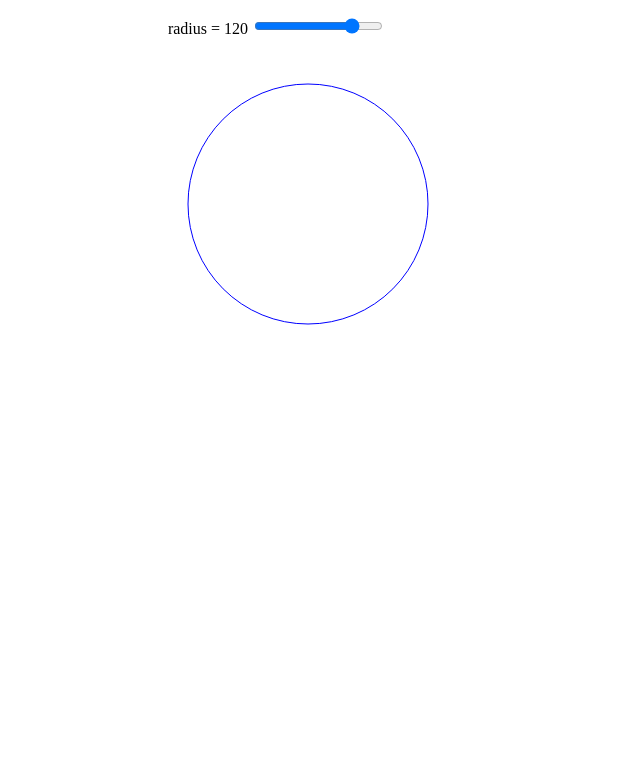
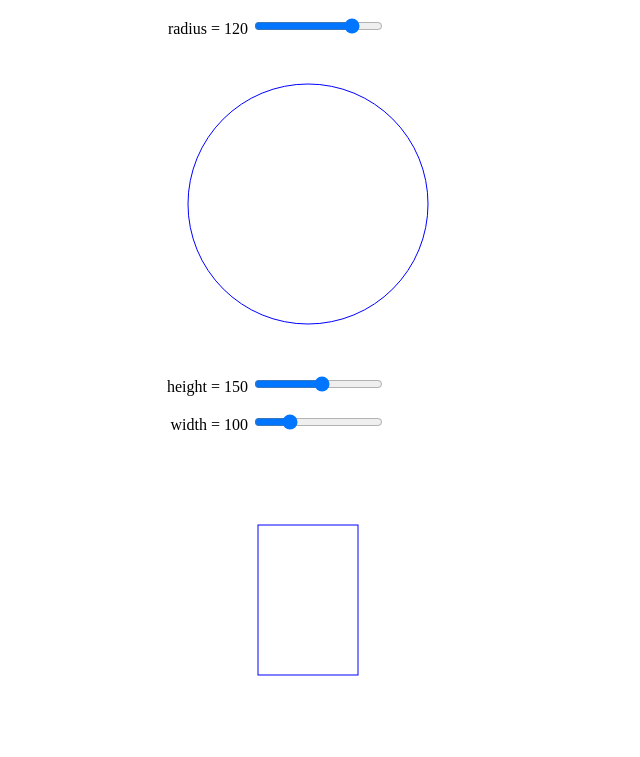
Before and after one commit to maggielee/js--d3-tips-and-tricks, a website: page range-input/index.html in a window 1280 px wide. Shown: the whole page, without its empty margins (0-640 px from the left). Drawn offline with nearby package versions, Linux system fonts and the light colour scheme.

Commit message:
Add two input-based figure

```diff
--- a/range-input/index.html
+++ b/range-input/index.html
@@ -6,6 +6,20 @@
   <label for="nRadius">radius = <span id="nRadius-value">…</span></label>
   <input type="range" min="1" max="150" id="nRadius">
 </p>
+<div id="container1"></div>
+<p>
+  <label for="nHeight">
+    height = <span id="nHeight-value">…</span>
+  </label>
+  <input type="range" min="1" max="280" id="nHeight">
+</p>
+<p>
+  <label for="nWidth">
+    width = <span id="nWidth-value">…</span>
+  </label>
+  <input type="range" min="1" max="400" id="nWidth">
+</p>
+<div id="container2"></div>
 <script src="../node_modules/d3/d3.js"></script>
 <script src="script.js"></script>
 </body>
--- a/range-input/script.js
+++ b/range-input/script.js
@@ -1,6 +1,8 @@
+(function() {
   const width = 600;
+
   const height = 300;
-const holder = d3.select("body")
+  const holder = d3.select("#container1")
     .append("svg")
     .attr("width", width)
     .attr("height", height);
@@ -13,6 +15,16 @@ holder.append("circle")
     .style("stroke", "blue")
     .attr("r", 120);
 
+  // update the elements
+  const update = (nRadius) => {
+    // adjust the text on the range slider
+    d3.select("#nRadius-value").text(nRadius);
+    d3.select("#nRadius").property("value", nRadius);
+    // update the circle radius
+    holder.selectAll("circle")
+      .attr("r", nRadius);
+  };
+
   // when the input range changes update the circle
   d3.select("#nRadius").on("input", function() {
     update(+this.value);
@@ -20,12 +32,58 @@ d3.select("#nRadius").on("input", function() {
   // Initial starting radius of the circle
   update(120);
 
-// update the elements
-function update(nRadius) {
+
+})();
+
+(function() {
+  const width = 600;
+  const height = 300;
+  const holder = d3.select("#container2")
+    .append("svg")
+    .attr("width", width)
+    .attr("height", height);
+  // draw a rectangle
+  holder.append("rect")
+    .attr("x", 300)
+    .attr("y", 150)
+    .style("fill", "none")
+    .style("stroke", "blue")
+    .attr("height", 150)
+    .attr("width", 200);
+
+  // Update the height attributes
+  const updateHeight = (nHeight) => {// adjust the text on the range slider
+    d3.select("#nHeight-value").text(nHeight);
+    d3.select("#nHeight").property("value", nHeight);
+    // update the rectangle height
+    holder.selectAll("rect")
+      .attr("y", 150 - (nHeight / 2))
+      .attr("height", nHeight);
+  };
+
+  // Update the width attributes
+  const updateWidth = (nWidth) => {
     // adjust the text on the range slider
-  d3.select("#nRadius-value").text(nRadius);
-  d3.select("#nRadius").property("value", nRadius);
-  // update the circle radius
-  holder.selectAll("circle")
-    .attr("r", nRadius);
+    d3.select("#nWidth-value").text(nWidth);
+    d3.select("#nWidth").property("value", nWidth);
+    // update the rectangle width
+    holder.selectAll("rect")
+      .attr("x", 300 - (nWidth / 2))
+      .attr("width", nWidth);
   };
+
+  // read a change in the height input
+  d3.select("#nHeight").on("input", function() {
+    updateHeight(+this.value);
+  });
+
+  // read a change in the width input
+  d3.select("#nWidth").on("input", function() {
+    updateWidth(+this.value);
+  });
+
+  // update the values
+  updateHeight(150);
+  updateWidth(100);
+
+})();
--- a/range-input/styles.css
+++ b/range-input/styles.css
@@ -1,4 +1,4 @@
-label[for=nRadius] {
+label[for] {
     display: inline-block;
     width: 240px;
     text-align: right;
```
Lines whose indentation alone changed are shown as unchanged.
